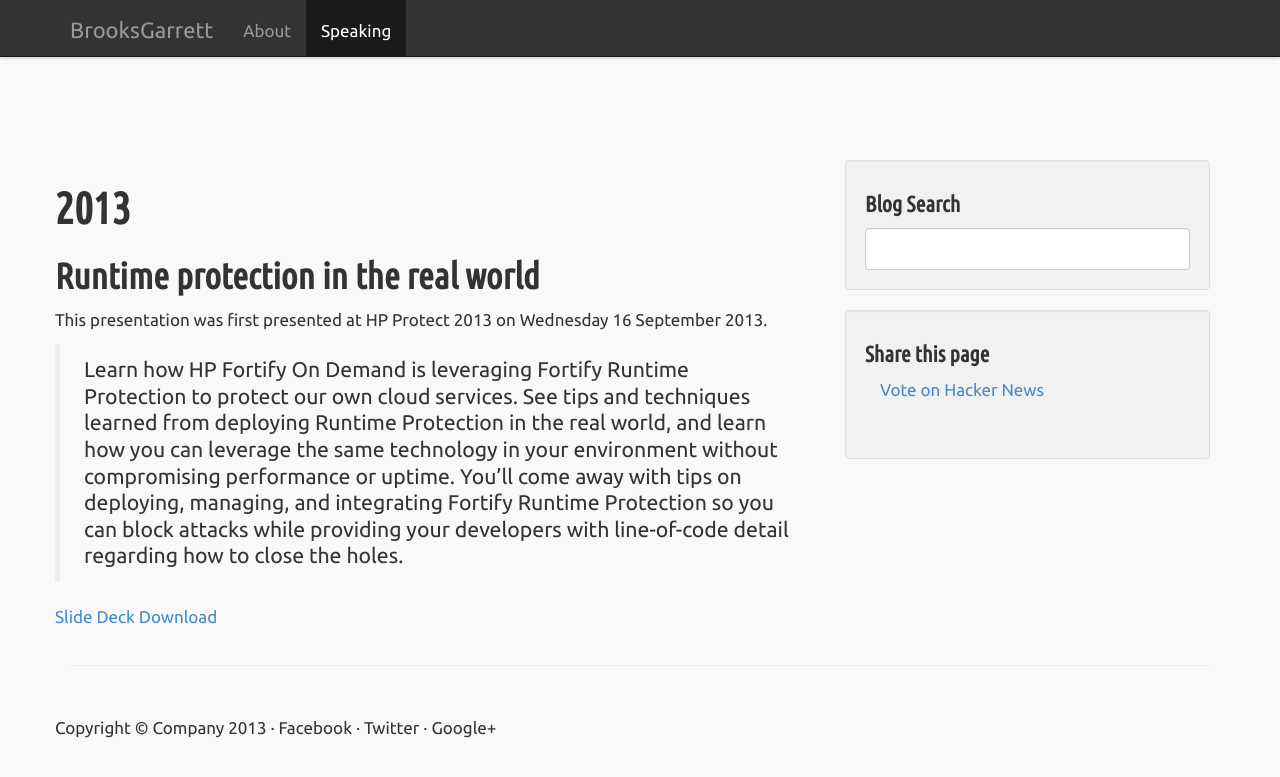
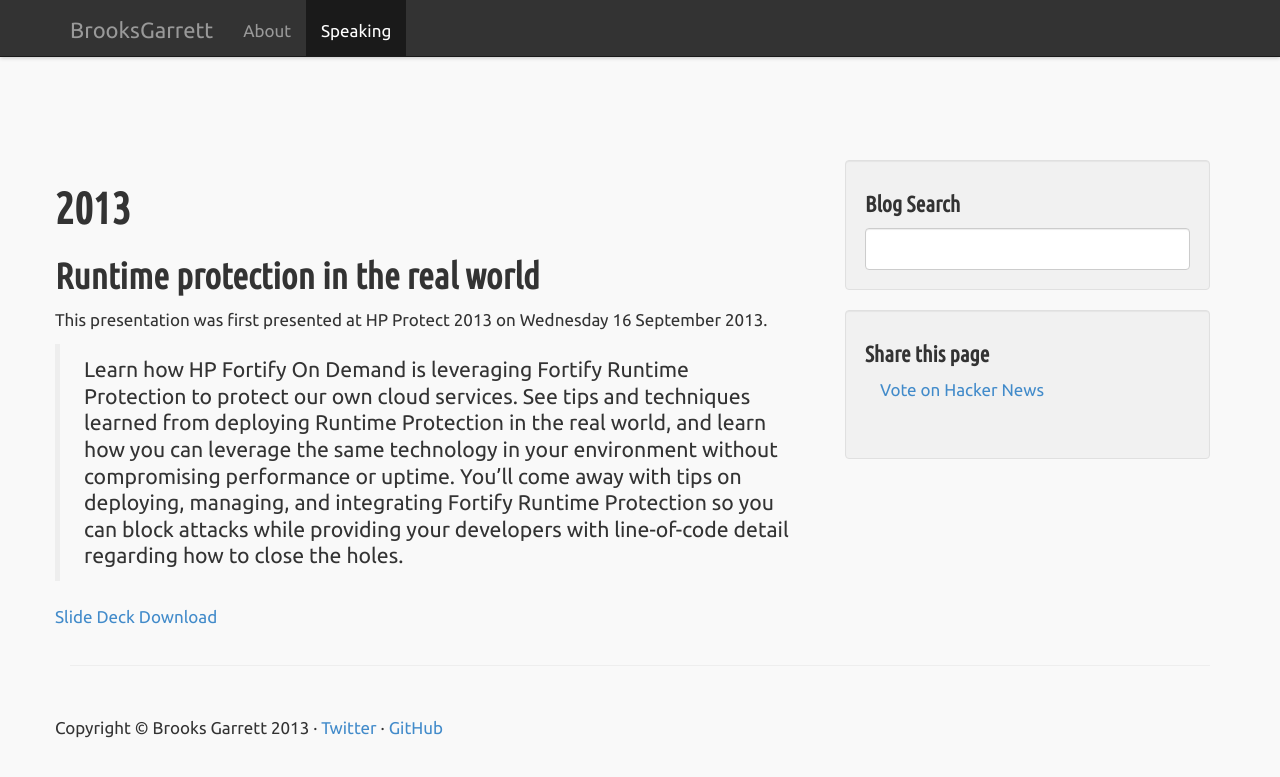
Before and after one commit to brooksgarrett/website, a Jekyll site: the page built from speaking/index.md, in a window 1280 px wide. Shown: the top 777 px of the page. Built offline with Jekyll 4.4.1, drawn with Linux system fonts in a browser that asks for light colours; nearby versions of some CDN libraries; some web fonts are replaced; library files that are not in the unit come from our copies; Markdown is read by kramdown in place of the engine named in the settings; comment, search, counter and statistics services are not loaded.

Commit message:
Update footer copyright.

```diff
--- a/_includes/footer.html
+++ b/_includes/footer.html
@@ -17,7 +17,7 @@
       <footer>
         <div class="row">
           <div class="col-lg-12">
-            <p>Copyright &copy; Company 2013 &middot; Facebook &middot; Twitter &middot; Google+</p>
+            <p>Copyright &copy; Brooks Garrett 2013 &middot; <a href="https://twitter.com/brooksgarrett">Twitter</a> &middot; <a href="https://github.com/brooksgarrett/"> GitHub </a></p>
           </div>
         </div>
       </footer>
```
